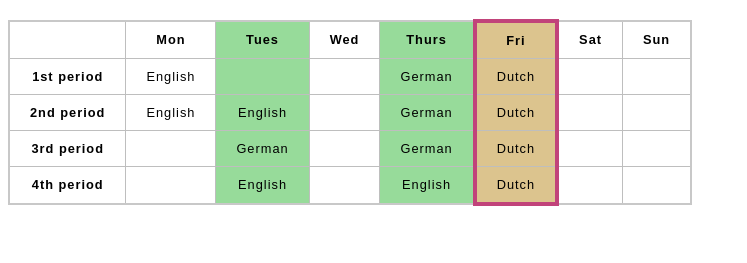
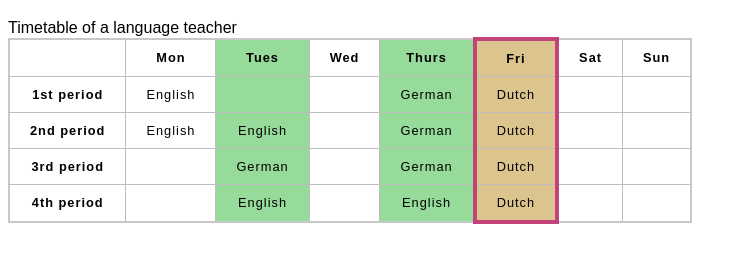
Before and after one commit to lequangphu/odin-intermediate-html-css, a plain HTML site: page timetable.html in a window 1280 px wide. Shown: the part 61-324 px from the top of the page, without its empty margins (0-747 px from the left). Drawn offline with Linux system fonts and the light colour scheme.

Commit message:
Add caption

```diff
--- a/timetable.html
+++ b/timetable.html
@@ -32,6 +32,7 @@
   </head>
   <body>
     <h1>School timetable</h1>
+    <caption>Timetable of a language teacher</caption>
     <table>
       <colgroup>
         <col/>
```
